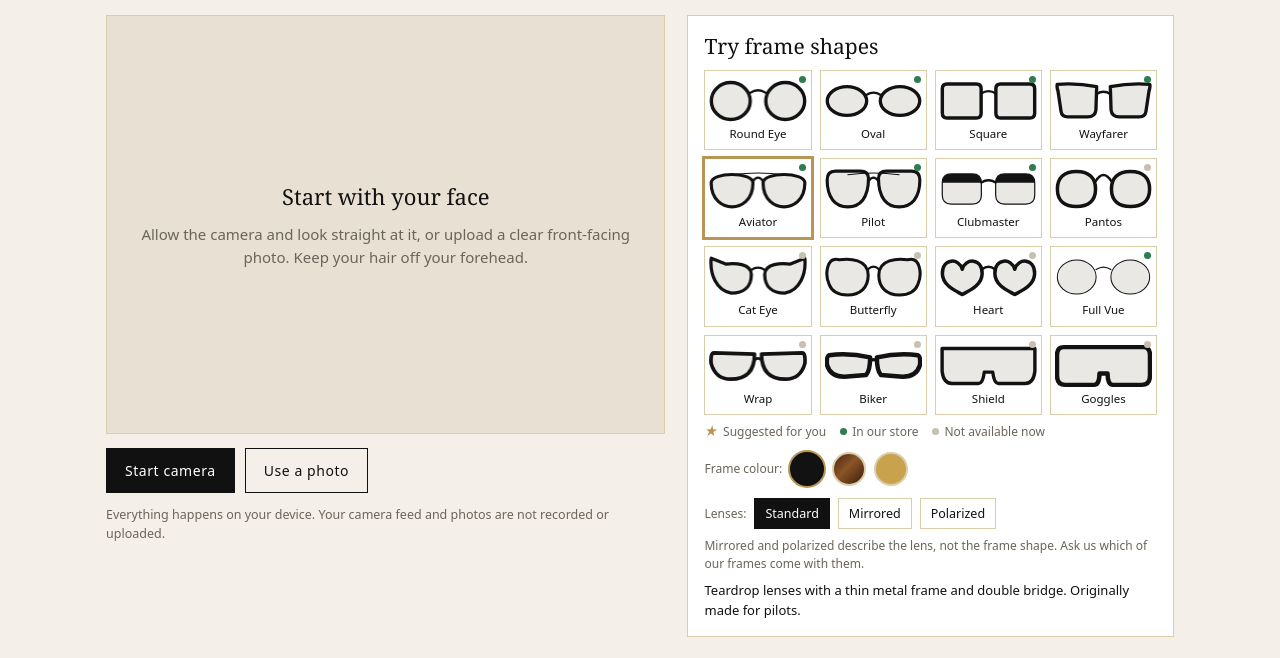
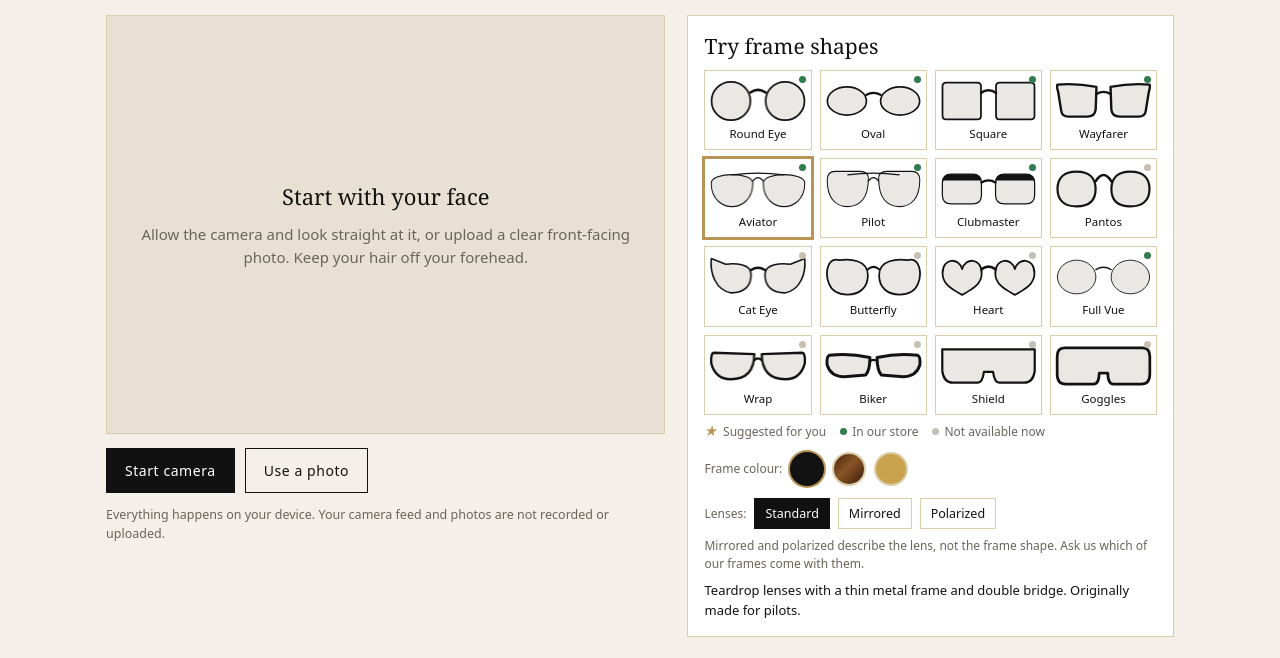
Before and after one commit to fadielwadiah/luxury-optics-tryon, a plain HTML site: page frame-finder.html in a window 1280 px wide. Shown: the part 128-786 px from the top of the page. Drawn offline with Linux system fonts and the light colour scheme.

Commit message:
Add files via upload

```diff
--- a/frame-finder.html
+++ b/frame-finder.html
@@ -244,18 +244,18 @@ const waLink=txt=>'https://wa.me/'+WA+'?text='+encodeURIComponent(txt);
 
 // ---------- frame drawing (mm units, lens centred at 0,0) ----------
 const DIM={ // lens width, lens height, bridge (mm)
- round:[50,48,20],oval:[52,38,18],square:[50,44,19],wayfarer:[52,42,18],aviator:[58,50,14],pilot:[58,50,14],
- clubmaster:[52,40,19],pantos:[48,44,20],catEye:[54,44,18],butterfly:[62,54,16],heart:[50,44,16],fullVue:[50,44,19],
- wrap:[62,38,10],biker:[64,32,10]
+ round:[46,46,18],oval:[50,36,18],square:[46,44,18],wayfarer:[50,40,18],aviator:[56,48,14],pilot:[56,48,14],
+ clubmaster:[50,38,18],pantos:[46,42,19],catEye:[52,42,18],butterfly:[58,50,16],heart:[46,42,16],fullVue:[48,42,19],
+ wrap:[58,36,10],biker:[60,30,10]
 };
-const SINGLE={shield:[132,50],goggles:[138,56]};
+const SINGLE={shield:[122,44],goggles:[128,50]};
 function rr(c,x,y,w,h,r){c.moveTo(x+r,y);c.lineTo(x+w-r,y);c.quadraticCurveTo(x+w,y,x+w,y+r);c.lineTo(x+w,y+h-r);c.quadraticCurveTo(x+w,y+h,x+w-r,y+h);c.lineTo(x+r,y+h);c.quadraticCurveTo(x,y+h,x,y+h-r);c.lineTo(x,y+r);c.quadraticCurveTo(x,y,x+r,y);c.closePath()}
 function lensPath(c,s,w,h){ // outer side is +x
  c.beginPath();
  switch(s){
   case 'round':case 'oval':case 'fullVue':c.ellipse(0,0,w/2,h/2,0,0,Math.PI*2);break;
   case 'pantos':c.moveTo(0,-h/2);c.bezierCurveTo(w*.34,-h/2,w/2,-h*.3,w/2,0);c.bezierCurveTo(w/2,h*.35,w*.3,h/2,0,h/2);c.bezierCurveTo(-w*.3,h/2,-w/2,h*.35,-w/2,0);c.bezierCurveTo(-w/2,-h*.3,-w*.34,-h/2,0,-h/2);c.closePath();break;
-  case 'square':rr(c,-w/2,-h/2,w,h,h*.14);break;
+  case 'square':rr(c,-w/2,-h/2,w,h,h*.1);break;
   case 'wayfarer':c.moveTo(-w/2,-h/2+2);c.quadraticCurveTo(0,-h/2-3,w/2,-h/2-1);c.quadraticCurveTo(w/2+1,-h/2+2,w/2-1,-h/2+8);c.lineTo(w/2-5,h/2-7);c.quadraticCurveTo(w/2-6,h/2,w/2-14,h/2);c.lineTo(-w/2+12,h/2);c.quadraticCurveTo(-w/2+2,h/2,-w/2+1,h/2-9);c.closePath();break;
   case 'aviator':c.moveTo(-w/2,-h/6);c.bezierCurveTo(-w/2,-h/2.05,w/2,-h/2.05,w/2,-h/6);c.bezierCurveTo(w/2,h/3,w/5,h/2,0,h/2);c.bezierCurveTo(-w/5,h/2,-w/2,h/3,-w/2,-h/6);c.closePath();break;
   case 'pilot':c.moveTo(-w/2,-h*.3);c.quadraticCurveTo(-w/2,-h/2,-w*.3,-h/2);c.lineTo(w*.3,-h/2);c.quadraticCurveTo(w/2,-h/2,w/2,-h*.25);c.bezierCurveTo(w/2,h*.25,w*.3,h/2,0,h/2);c.bezierCurveTo(-w*.3,h/2,-w/2,h*.25,-w/2,-h*.3);c.closePath();break;
@@ -273,9 +273,9 @@ function singlePath(c,s,w,h){
  else{c.moveTo(-hw+10,-hh);c.lineTo(hw-10,-hh);c.quadraticCurveTo(hw,-hh,hw,-hh+12);c.lineTo(hw,hh-14);c.quadraticCurveTo(hw,hh,hw-12,hh);c.lineTo(14,hh);c.quadraticCurveTo(6,hh,6,hh*.4);c.lineTo(-6,hh*.4);c.quadraticCurveTo(-6,hh,-14,hh);c.lineTo(-hw+12,hh);c.quadraticCurveTo(-hw,hh,-hw,hh-14);c.lineTo(-hw,-hh+12);c.quadraticCurveTo(-hw,-hh,-hw+10,-hh);c.closePath()}
 }
 const COL={
- black:{stroke:'#121212',th:4.4,metal:false},
- tortoise:{stroke:null,th:4.4,metal:false},
- gold:{stroke:'#C9A24D',th:1.9,metal:true}
+ black:{stroke:'#121212',th:2.1,metal:false},
+ tortoise:{stroke:null,th:2.1,metal:false},
+ gold:{stroke:'#C9A24D',th:1.2,metal:true}
 };
 function strokeFor(c,key,x0,y0,x1,y1){
  if(key==='tortoise'){const g=c.createLinearGradient(x0,y0,x1,y1);g.addColorStop(0,'#4a2410');g.addColorStop(.35,'#8a5527');g.addColorStop(.6,'#3b1c0b');g.addColorStop(1,'#7a4a20');return g}
@@ -291,7 +291,7 @@ function lensFill(c,h,icon){
 }
 function templeColor(key){return key==='tortoise'?'#5a3015':(key==='gold'?'#C9A24D':'#161616')}
 function drawSingle(c,shape,key,opt){
- const [w,h]=SINGLE[shape],col=COL[key],th=col.th*(shape==='goggles'?1.5:1.1);
+ const [w,h]=SINGLE[shape],col=COL[key],th=col.th*(shape==='goggles'?1.8:1.4);
  if(!opt.icon){for(const sx of [-1,1]){c.beginPath();c.moveTo(sx*(w/2-1),-h*.15);c.lineTo(sx*(w/2+(shape==='goggles'?12:30)),-h*.1+3);c.lineWidth=shape==='goggles'?th*1.6:th*.8;c.strokeStyle=shape==='goggles'?'#2a2a2a':templeColor(key);c.globalAlpha=.9;c.stroke();c.globalAlpha=1}}
  singlePath(c,shape,w,h);c.fillStyle=lensFill(c,h,opt.icon);c.fill();
  if(!opt.icon){c.save();singlePath(c,shape,w,h);c.clip();c.globalAlpha=.16;c.fillStyle='#fff';c.beginPath();c.moveTo(-w/2,-h/2);c.lineTo(-w*.25,-h/2);c.lineTo(-w*.33,h/2);c.lineTo(-w/2,h/2);c.closePath();c.fill();c.restore()}
@@ -302,8 +302,8 @@ function drawFrame(c,shape,key,opt){
  c.lineJoin='round';c.lineCap='round';
  if(SINGLE[shape])return drawSingle(c,shape,key,opt);
  const [w,h,br]=DIM[shape],cx=(w+br)/2,col=COL[key];
- let th=col.th;if(shape==='biker')th*=1.5;else if(shape==='wrap')th*=1.2;else if(shape==='butterfly')th*=1.05;else if(shape==='fullVue')th=Math.min(th,1.3);
- const thin=col.metal||shape==='fullVue';
+ let th=col.th;if(shape==='biker')th*=2;else if(shape==='wrap')th*=1.5;else if(shape==='wayfarer')th*=1.45;else if(shape==='pantos')th*=1.25;else if(shape==='butterfly')th*=1.2;else if(shape==='aviator'||shape==='pilot')th=Math.min(th,1.4);else if(shape==='fullVue')th=Math.min(th,1.1);
+ const thin=col.metal||shape==='fullVue'||shape==='aviator'||shape==='pilot';
  const ty=-h*((shape==='catEye'||shape==='butterfly')?.4:.28);
  if(!opt.icon){for(const sx of [-1,1]){c.beginPath();c.moveTo(sx*(cx+w/2-1),ty);c.lineTo(sx*(cx+w/2+30),ty+3);c.lineWidth=thin?1.6:th*.8;c.strokeStyle=templeColor(key);c.globalAlpha=.9;c.stroke();c.globalAlpha=1}}
  for(const sx of [-1,1]){
@@ -311,7 +311,7 @@ function drawFrame(c,shape,key,opt){
   lensPath(c,shape,w,h);c.fillStyle=lensFill(c,h,opt.icon);c.fill();
   if(!opt.icon){c.save();lensPath(c,shape,w,h);c.clip();c.globalAlpha=.16;c.fillStyle='#fff';c.beginPath();c.moveTo(-w/2,-h/2);c.lineTo(-w*.1,-h/2);c.lineTo(-w*.45,h/2);c.lineTo(-w/2,h/2);c.closePath();c.fill();c.restore()}
   if(shape==='clubmaster'){
-   c.save();lensPath(c,shape,w,h);c.clip();c.beginPath();c.rect(-w/2-2,-h/2-2,w+4,h*.34);c.fillStyle=strokeFor(c,key,-w/2,-h/2,w/2,0)||'#111';c.fill();c.restore();
+   c.save();lensPath(c,shape,w,h);c.clip();c.beginPath();c.rect(-w/2-2,-h/2-2,w+4,h*.27);c.fillStyle=strokeFor(c,key,-w/2,-h/2,w/2,0)||'#111';c.fill();c.restore();
    lensPath(c,shape,w,h);c.lineWidth=col.metal?th:1.6;c.strokeStyle=strokeFor(c,key,-w/2,-h/2,w/2,h/2);c.stroke();
   }else{lensPath(c,shape,w,h);c.lineWidth=th;c.strokeStyle=strokeFor(c,key,-w/2,-h/2,w/2,h/2);c.stroke()}
   c.restore();
@@ -462,10 +462,10 @@ function overlay(c,l,W,H,mir){
  const mid={x:(a.x+b.x)/2,y:(a.y+b.y)/2};
  let roll=Math.atan2(b.y-a.y,b.x-a.x);if(Math.abs(roll)>Math.PI/2)roll+=Math.PI;
  const e=P(234),g=P(454),n=P(1);
- const faceW=Math.hypot(g.x-e.x,g.y-e.y),k=faceW/140;
+ const faceW=Math.hypot(g.x-e.x,g.y-e.y),k=.5*(Math.hypot(b.x-a.x,b.y-a.y)/63+faceW/150);
  const dl=Math.hypot(n.x-e.x,n.y-e.y),dr=Math.hypot(g.x-n.x,g.y-n.y);
  const r=Math.max(-1,Math.min(1,(dl-dr)/(dl+dr)*1.5)),sx=Math.max(.55,Math.cos(Math.asin(r)));
- c.save();c.translate(mid.x,mid.y);c.rotate(roll);c.scale(sx*k,k);
+ c.save();c.translate(mid.x,mid.y);c.rotate(roll);c.scale(sx*k,k);c.translate(0,1.5);
  drawFrame(c,curShape,KEY(),{});
  c.restore();
 }
```
